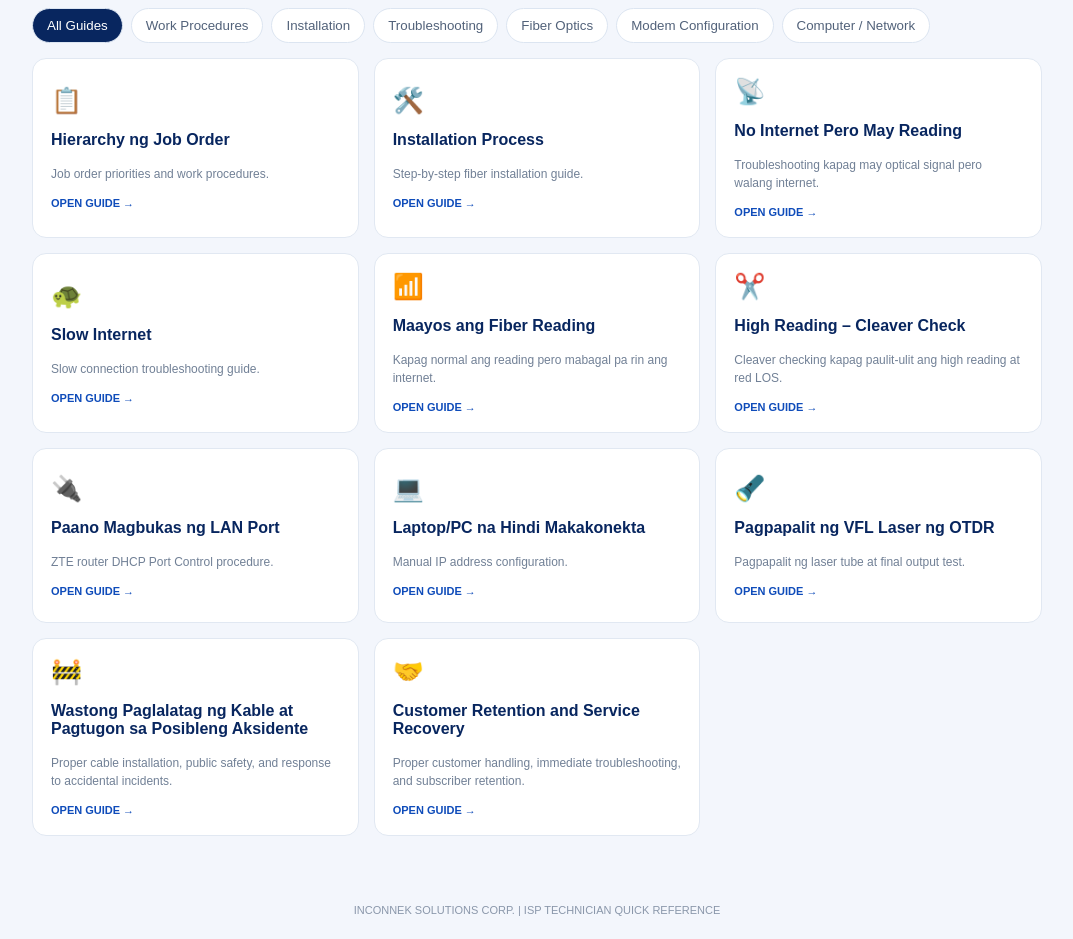
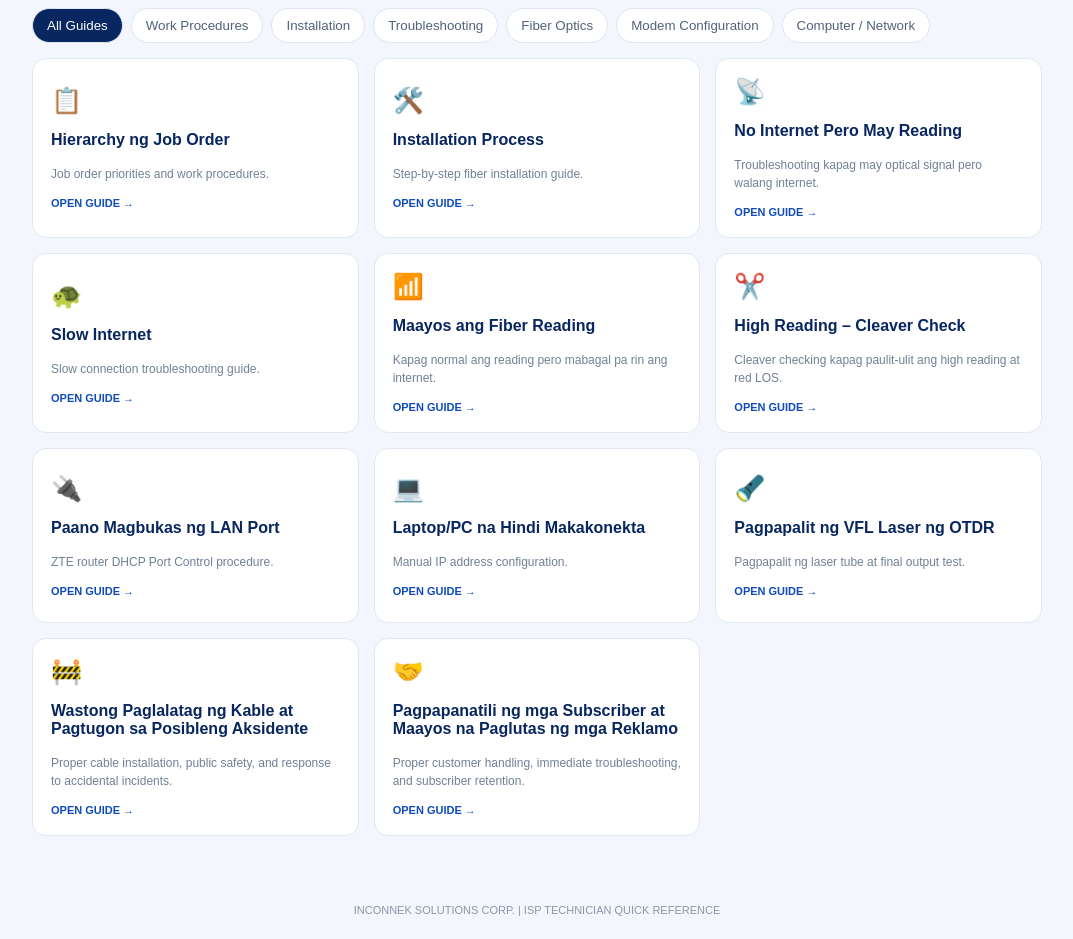
Before and after one commit to yanaborja610-hub/inconnek_cheat_sheet, a plain HTML site: page index.html in a window 1280 px wide. Shown: the part 541-1480 px from the top of the page, without its empty margins (103-1176 px from the left). Drawn offline with Linux system fonts and the light colour scheme.

Commit message:
Translated the title and headers of the new entry

```diff
--- a/index.html
+++ b/index.html
@@ -624,18 +624,18 @@
 
 
 			{
-   	 			title: "Customer Retention and Service Recovery",
+   	 			title: "Pagpapanatili ng mga Subscriber at Maayos na Paglutas ng mga Reklamo",
     			category: "Work Procedures",
    	 			icon: "🤝",
     			description: "Proper customer handling, immediate troubleshooting, and subscriber retention.",
 
     			steps: [
-        			["Monitor Customer Connectivity", "• Suriin ang signal reading, router status, at network performance.<br>• Tukuyin ang paulit-ulit na disconnection at intermittent connection.<br>• I-prioritize ang matagal nang may problema."],
-					["Immediate Reporting", "• I-report agad ang reklamo sa Technical Support at Operations Officer.<br>• Huwag ipagpaliban ang paggawa ng job order.<br>• Ibigay ang kumpletong detalye sa field team."],
-					["Proper Technical Troubleshooting", "• Suriin ang fiber line mula NAP hanggang customer modem.<br>• Tukuyin at ayusin ang sanhi ng problema.<br>• Tiyaking stable ang reading at internet speed bago isara ang repair."],
-					["Communicate with the Subscriber", "• Ipaliwanag ang problema at ginawang solusyon.<br>• Humingi ng paumanhin sa abalang naidulot.<br>• Panatilihin ang maayos at magalang na komunikasyon."],
-				    ["Follow-Up and Retention", "• Mag-follow-up sa loob ng 24–48 oras pagkatapos ng repair.<br>• Tiyaking maayos at stable pa rin ang internet.<br>• I-record ang feedback ng customer."],
-					["Document the Outcome", "• Itala ang root cause, actions taken, at final resolution.<br>• Kung nagpa-disconnect, itala ang dahilan.<br>• Isagawa ang modem pullout at inventory update kung kinakailangan."]
+        			["Pagsubaybay sa Koneksyon ng mga Subscriber", "• Suriin ang signal reading, router status, at network performance.<br>• Tukuyin ang paulit-ulit na disconnection at intermittent connection.<br>• I-prioritize ang matagal nang may problema."],
+					["Agad na Pag-uulat ng Problema", "• I-report agad ang reklamo sa Technical Support at Operations Officer.<br>• Huwag ipagpaliban ang paggawa ng job order.<br>• Ibigay ang kumpletong detalye sa field team."],
+					["Tamang Pagsusuri at Pag-aayos ng Koneksyon", "• Suriin ang fiber line mula NAP hanggang customer modem.<br>• Tukuyin at ayusin ang sanhi ng problema.<br>• Tiyaking stable ang reading at internet speed bago isara ang repair."],
+					["Maayos na Pakikipag-ugnayan sa Subscriber", "• Ipaliwanag ang problema at ginawang solusyon.<br>• Humingi ng paumanhin sa abalang naidulot.<br>• Panatilihin ang maayos at magalang na komunikasyon."],
+				    ["Pagsubaybay at Pagpapanatili ng Subscriber", "• Mag-follow-up sa loob ng 24–48 oras pagkatapos ng repair.<br>• Tiyaking maayos at stable pa rin ang internet.<br>• I-record ang feedback ng customer."],
+					["Pagtatala ng Resulta at Resolusyon", "• Itala ang root cause, actions taken, at final resolution.<br>• Kung nagpa-disconnect, itala ang dahilan.<br>• Isagawa ang modem pullout at inventory update kung kinakailangan."]
     			],
 
     			reminder: "Ang bawat reklamo ay pagkakataong mapanatili ang tiwala ng customer. Huwag hintaying magpa-disconnect ang subscriber bago aksyunan ang problema."
```
